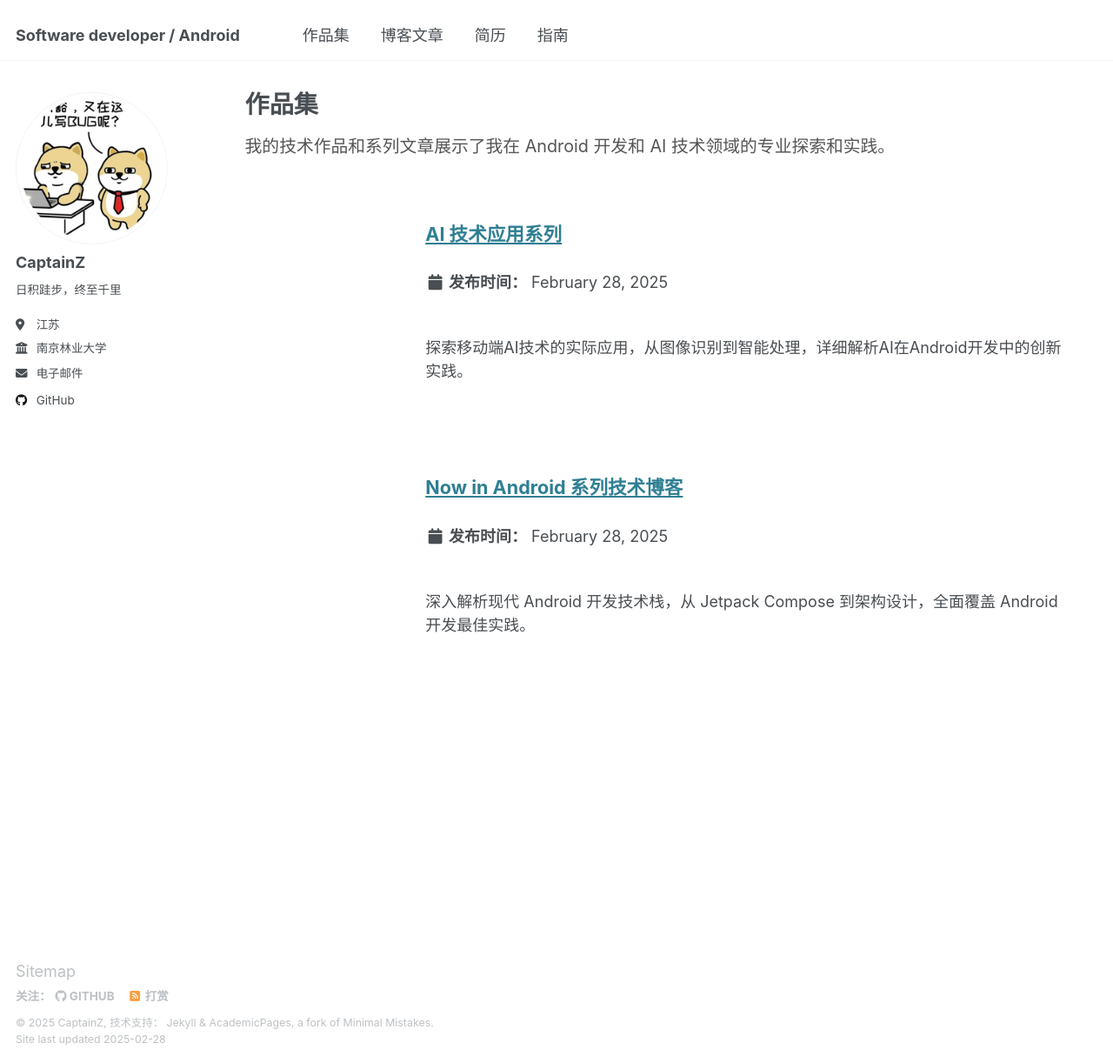
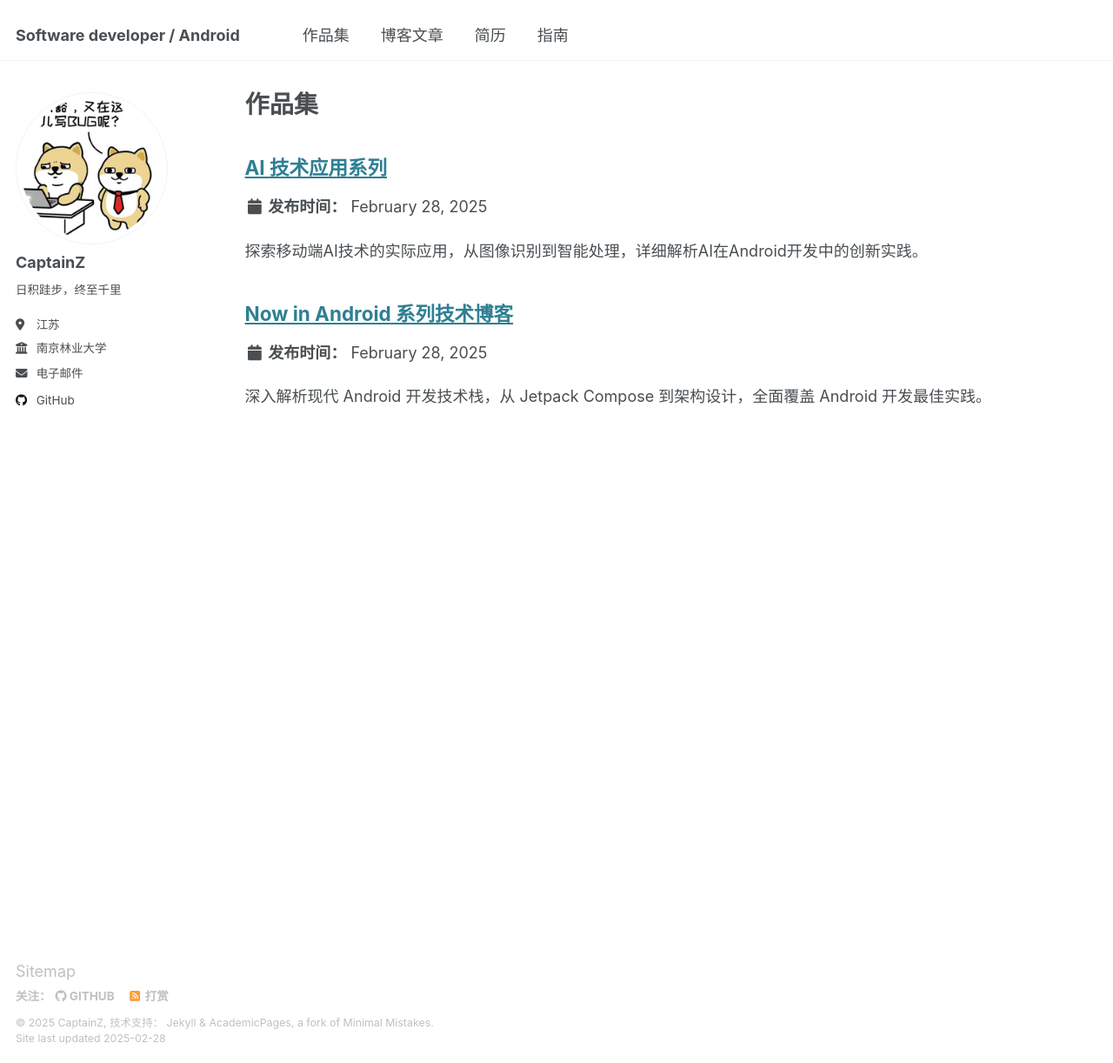
Before and after one commit to jelychow/jelychow.github.io, a Jekyll site: the page built from _pages/portfolio.html, in a window 1280 px wide and 1222 px high. Shown: the whole window at 87% size. Built offline with Jekyll 4.4.1, drawn with Linux system fonts in a browser that asks for light colours.

Commit message:
feat: update configs

```diff
--- a/_pages/portfolio.html
+++ b/_pages/portfolio.html
@@ -7,73 +7,7 @@ author_profile: true
 
 {% include base_path %}
 
-<div class="page__inner-wrap">
-  <header>
-    <p class="page__lead">我的技术作品和系列文章展示了我在 Android 开发和 AI 技术领域的专业探索和实践。</p>
-  </header>
 
-  <div class="archive">
-    <div class="portfolio-list">
-    {% for post in site.portfolio %}
-      {% include archive-single.html type="list" %}
-    {% endfor %}
-    </div>
-  </div>
-</div>
-
-<style>
-.page__inner-wrap {
-  margin-bottom: 2em;
-}
-.page__lead {
-  font-size: 1.1em;
-  color: #555;
-  margin-bottom: 1.5em;
-}
-.portfolio-list {
-  display: flex;
-  flex-direction: column;
-  width: 100%;
-  max-width: 800px;
-  margin: 0 auto;
-  text-align: left;
-}
-.portfolio-list .archive-item {
-  margin-bottom: 2em;
-  padding-bottom: 1em;
-  border-bottom: 1px solid #e0e0e0;
-  text-align: left;
-}
-.portfolio-list .archive__item-title {
-  font-size: 1.2em;
-  margin-bottom: 0.5em;
-  text-align: left;
-}
-.portfolio-list .archive__item-excerpt {
-  color: #666;
-  margin-bottom: 0.5em;
-  text-align: left;
-}
-.portfolio-list .archive__item-teaser {
-  max-width: 250px;
-  margin-right: 1em;
-  float: left;
-}
-.portfolio-list .archive__item {
-  display: flex;
-  flex-direction: column;
-  align-items: flex-start;
-  width: 100%;
-}
-.portfolio-list h2 {
-  text-align: left;
-  width: 100%;
-}
-@media (max-width: 600px) {
-  .portfolio-list .archive__item-teaser {
-    max-width: 100%;
-    float: none;
-    margin-bottom: 1em;
-  }
-}
-</style>
+{% for post in site.portfolio %}
+{% include archive-single.html %}
+{% endfor %}
```
